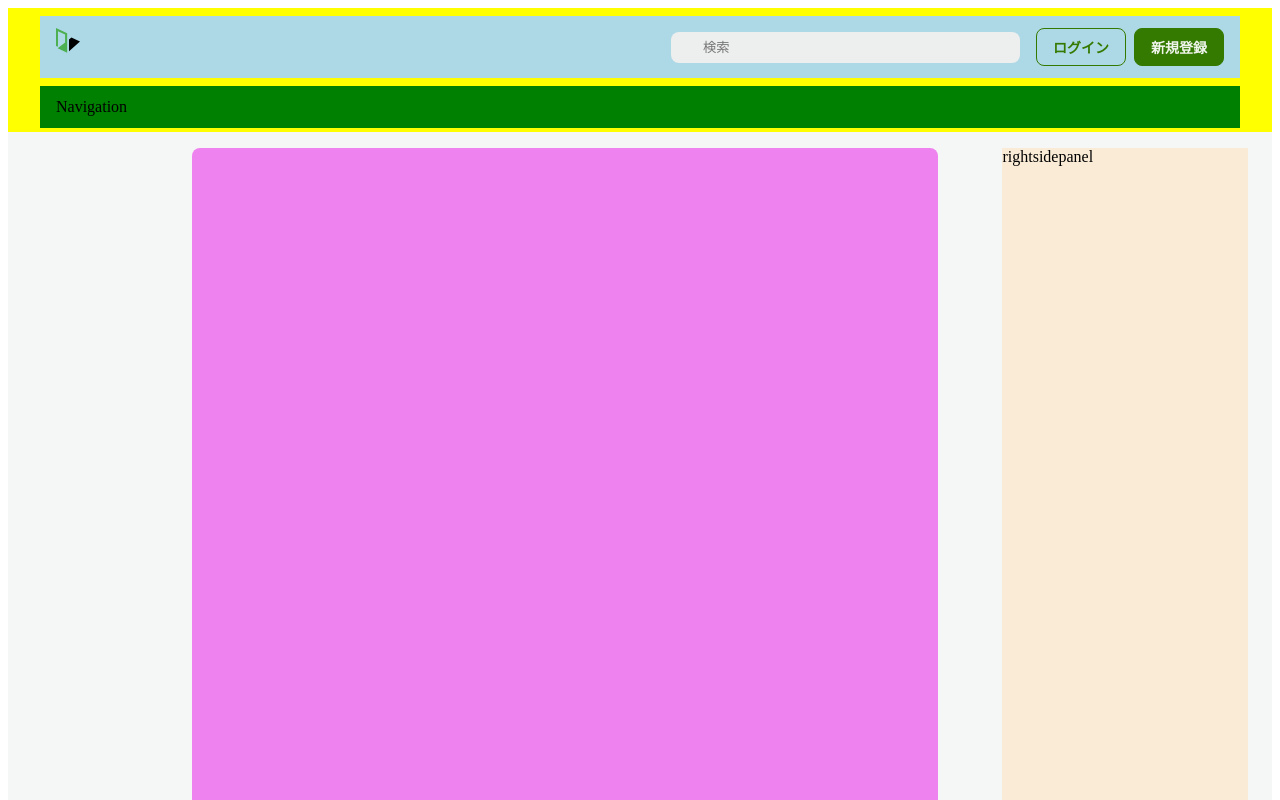
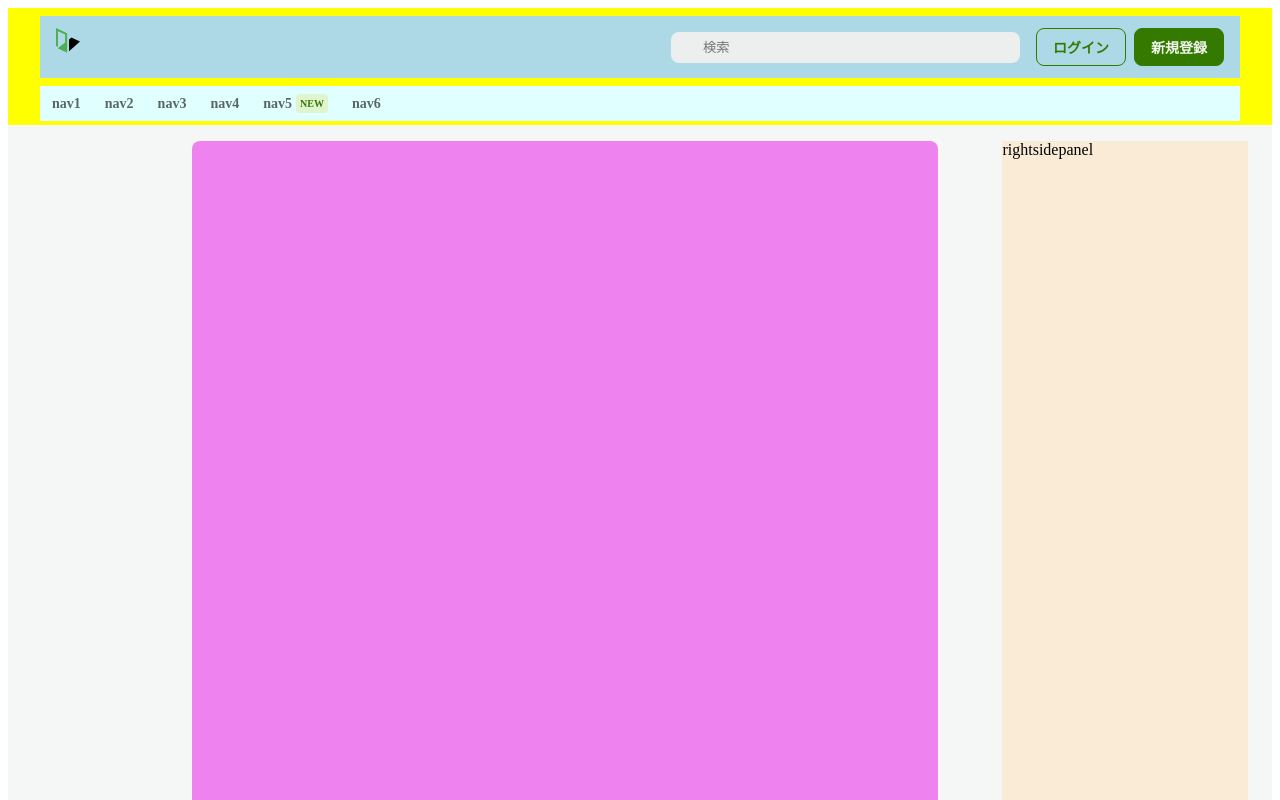
Before and after one commit to masui-maho-mwz/my-page-design-gallery-2, a Next.js app: page /normal-header in a window 1280 px wide. Shown: the top 800 px of the page. Built offline with nearby package versions, Linux system fonts and the light colour scheme.

Commit message:
create: normal-hader/header/navigation

```diff
--- a/src/features/normal-header/header/navigation/index.tsx
+++ b/src/features/normal-header/header/navigation/index.tsx
@@ -1,5 +1,25 @@
+import Link from 'next/link';
 import styles from './styles.module.css';
 
-export const Navigation = () => {
-  return <div className={styles.root}>Navigation</div>;
+type Item = {
+  id: number;
+  label: string;
+  href: string;
+  isNew?: boolean;
 };
+type Props = {
+  items: Item[];
+};
+
+export const Navigation = ({ items }: Props) => {
+  return (
+    <nav className={styles.root}>
+      {items.map(({ id, label, href, isNew }) => (
+        <Link key={id} href={href} className={styles.item}>
+          {label}
+          {isNew && <span className={styles.chip}>NEW</span>}
+        </Link>
+      ))}
+    </nav>
+  );
+};
--- a/src/features/normal-header/header/navigation/styles.module.css
+++ b/src/features/normal-header/header/navigation/styles.module.css
@@ -1,5 +1,31 @@
 .root {
+  display: flex;
   margin-top: 8px;
-  padding: 12px 16px;
-  background-color: green;
+  background-color: lightcyan;
 }
+
+.item {
+  display: flex;
+  align-items: center;
+  padding: 8px 12px;
+  color: rgb(0 0 0 / 60%);
+  font-size: 14px;
+  font-weight: bold;
+  text-decoration: none;
+}
+
+.item:hover {
+  background-color: #e0e0e0;
+  border-radius: 4px;
+  color: #333;
+}
+
+.chip {
+  margin-left: 4px;
+  padding: 4px;
+  background-color: #dff4cf;
+  color: #357a00;
+  border-radius: 4px;
+  font-size: 10px;
+  font-weight: bold;
+}
--- a/src/features/normal-header/header/page.tsx
+++ b/src/features/normal-header/header/page.tsx
@@ -6,7 +6,16 @@ export const Header = () => {
   return (
     <div className={styles.root}>
       <TopHeader />
-      <Navigation />
+      <Navigation items={items} />
     </div>
   );
 };
+
+const items = [
+  { id: 1, label: 'nav1', href: '#' },
+  { id: 2, label: 'nav2', href: '#' },
+  { id: 3, label: 'nav3', href: '#' },
+  { id: 4, label: 'nav4', href: '#' },
+  { id: 5, label: 'nav5', href: '#', isNew: true },
+  { id: 6, label: 'nav6', href: '#' },
+];
```
